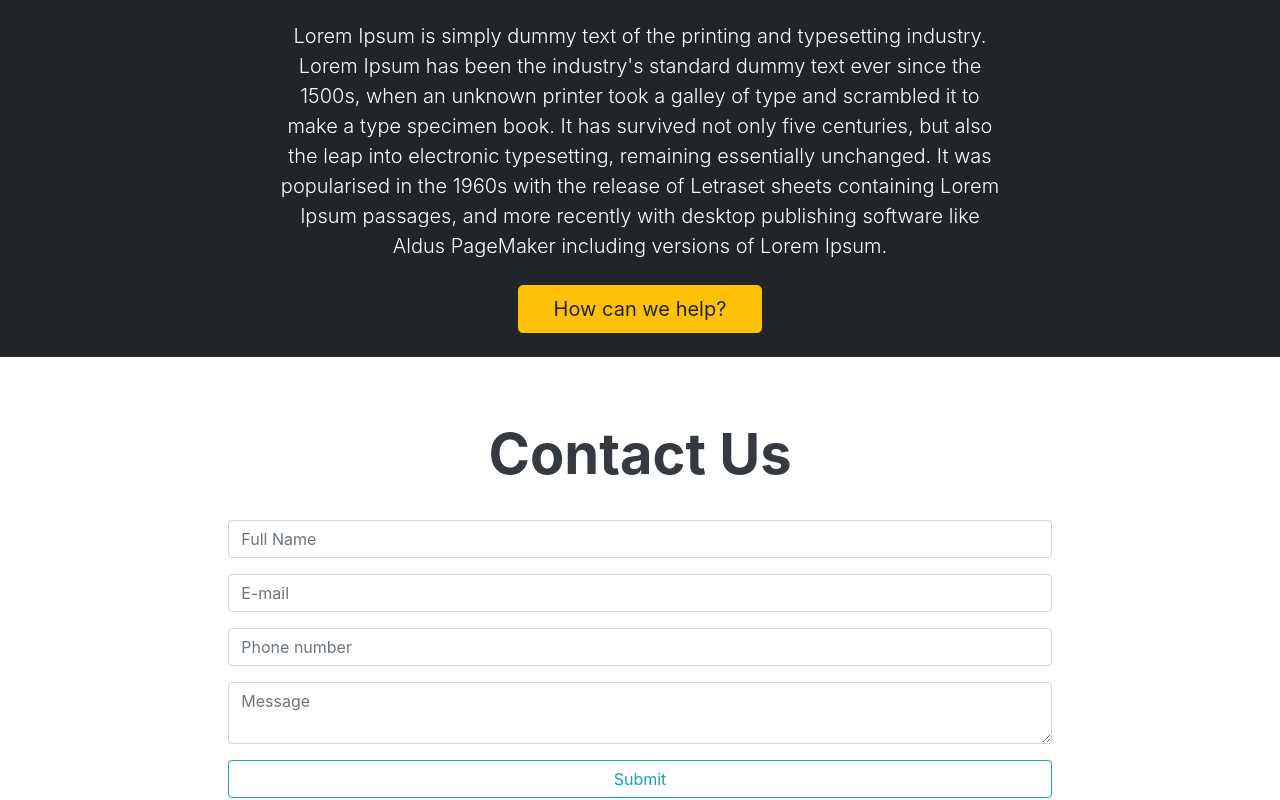
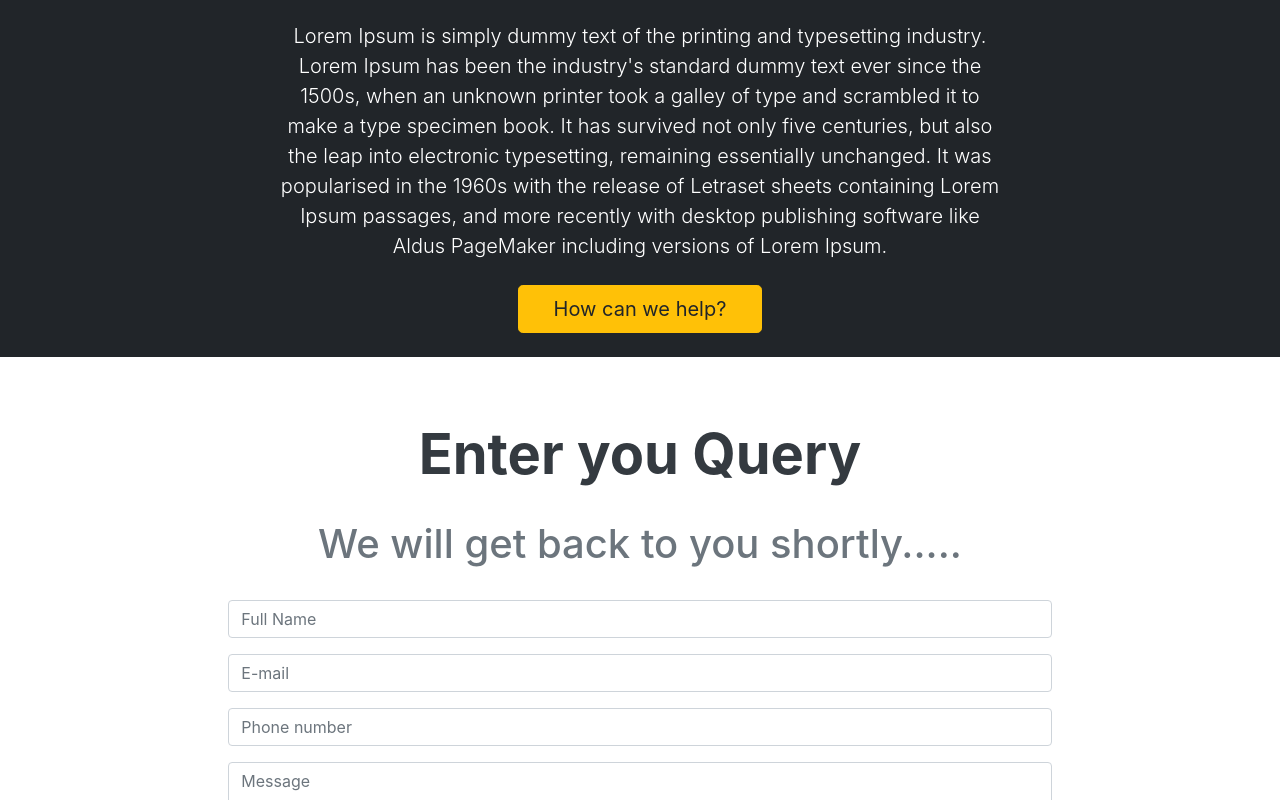
Before and after one commit to Ayush-chhabra/E-Commerce, a Gatsby site: page /contact in a window 1280 px wide. Shown: the part 456-1256 px from the top of the page. Built offline with nearby package versions, Linux system fonts and the light colour scheme; Gatsby itself is replaced by a stand-in of ours.

Commit message:
Update Contact.js

```diff
--- a/src/components/Contact/Contact.js
+++ b/src/components/Contact/Contact.js
@@ -4,7 +4,8 @@ import Heading from '../Reuseable/Heading'
 export default function Contact() {
     return (
         <div className="py-3">
-            <Heading  className="display-4 text-dark font-weight-bold" title="Contact Us"></Heading>
+            <Heading  className="display-4 text-dark font-weight-bold" title="Enter you Query"></Heading>
+            <Heading  className="display-5 text-secondary " title="We will get back to you shortly....."></Heading>
             <div className="col-10 col-sm-8 mx-auto">
                 <form action ="https://formspree.io/ayushchhabra0744@gmail.com" method="POST">
                     <div className="form-group">
```
